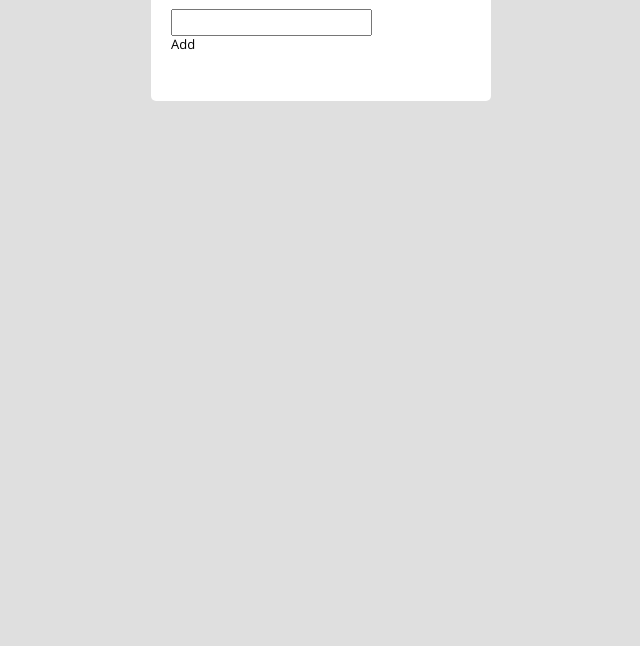
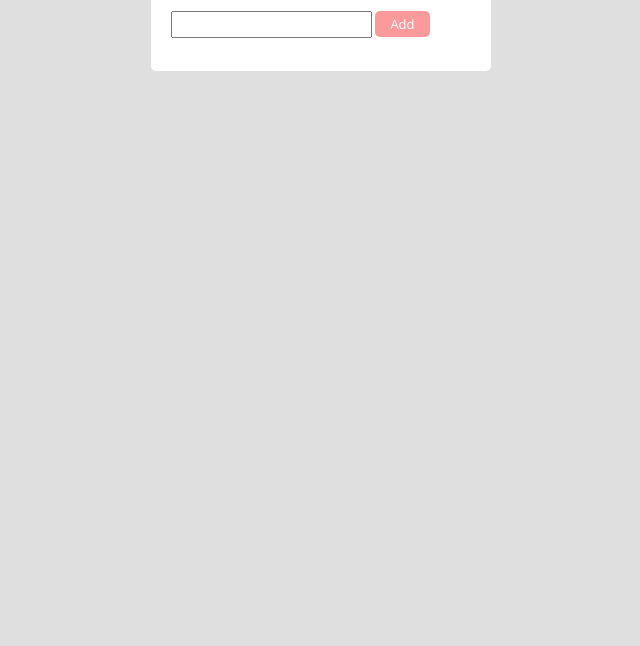
Before and after one commit to SeresBeata/to-do-list-app, a plain HTML site: page index.html in a window 1280 px wide. Shown: the part 154-800 px from the top of the page, without its empty margins (319-959 px from the left). Drawn offline with nearby package versions, Linux system fonts and the light colour scheme.

Commit message:
Create style for "Add" button
Create style for "Add" button at style.scss and style.css files.

```diff
--- a/css/style.scss
+++ b/css/style.scss
@@ -30,4 +30,17 @@ body {
       padding: 4px 15px 4px 5px;
     }
   }
+  #button {
+    display: inline-block;
+    background-color: $bg-color-cta;
+    color: $text-color-secondary;
+    border-radius: 5px;
+    text-align: center;
+    margin-top: 2px;
+    padding: 5px 15px;
+    &:hover {
+      cursor: pointer;
+      opacity: 0.8;
+    }
+  }
 }
```
Also changed, not shown: css/style.css.
